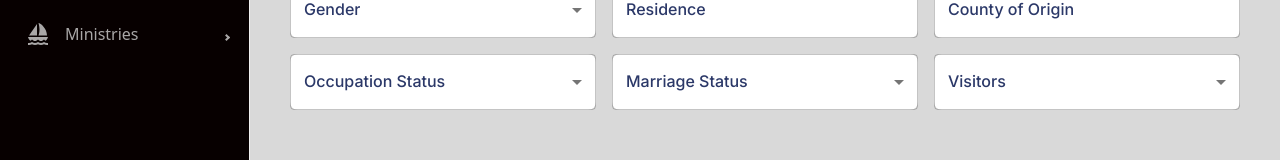
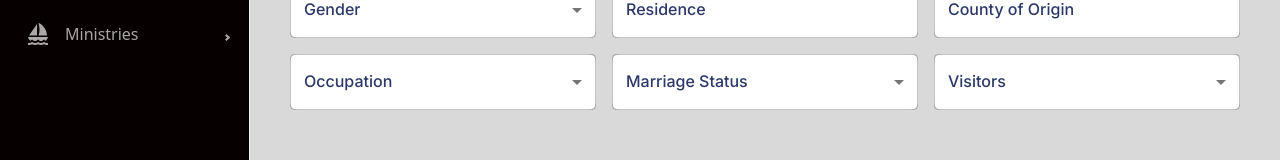
Before and after one commit to Tedmbg/statistics, a React (Vite) app in the folder ChurchBI/: page /addMember in a window 1280 px wide. Both pictures are taken after typing "Sample" into the empty fields and a click on the button "Add member". Shown: the part 466-626 px from the top of the page. Built offline with nearby package versions, Linux system fonts and the light colour scheme.

Commit message:
Add categories of occupation'

```diff
--- a/ChurchBI/src/pages/membership-management/addmember/AddMember.jsx
+++ b/ChurchBI/src/pages/membership-management/addmember/AddMember.jsx
@@ -90,14 +90,46 @@ function AddMemberForm({ initialData }) {
                   <TextField fullWidth label="County of Origin" variant="outlined" sx={{ borderRadius: '8px', backgroundColor: '#ffffff' }} />
                 </Grid>
                 <Grid item xs={12} md={4}>
-                  <FormControl fullWidth variant="outlined" sx={{ borderRadius: '8px', backgroundColor: '#ffffff' }}>
-                    <InputLabel>Occupation Status</InputLabel>
-                    <Select label="Occupation Status">
-                      <MenuItem value="Employed">Employed</MenuItem>
-                      <MenuItem value="Unemployed">Unemployed</MenuItem>
-                    </Select>
-                  </FormControl>
-                </Grid>
+  <FormControl fullWidth variant="outlined" sx={{ borderRadius: '8px', backgroundColor: '#ffffff' }}>
+    <InputLabel>Occupation</InputLabel>
+    <Select label="Occupation">
+      {/* General Status */}
+
+
+
+      {/* Engineering and Technical Fields */}
+      <MenuItem value="Engineering and Technical">Engineering and Technical</MenuItem>
+
+      {/* Medical and Healthcare */}
+      <MenuItem value="Medical and Healthcare">Medical and Healthcare</MenuItem>
+
+      {/* Education */}
+      <MenuItem value="Education">Education</MenuItem>
+
+      {/* Business and Management */}
+      <MenuItem value="Business and Management">Business and Management</MenuItem>
+
+      {/* Information Technology */}
+      <MenuItem value="Information Technology">Information Technology</MenuItem>
+
+      {/* Creative Arts */}
+      <MenuItem value="Creative Arts">Creative Arts</MenuItem>
+
+      {/* Trades and Crafts */}
+      <MenuItem value="Trades and Crafts">Trades and Crafts</MenuItem>
+
+      {/* Government and Law */}
+      <MenuItem value="Government and Law">Government and Law</MenuItem>
+
+      {/* Others */}
+      <MenuItem value="Student">Student</MenuItem>
+      <MenuItem value="Retired">Retired</MenuItem>
+      <MenuItem value="Unemployed">Unemployed</MenuItem>
+      <MenuItem value="Other">Other</MenuItem>
+    </Select>
+  </FormControl>
+</Grid>
+
                 <Grid item xs={12} md={4}>
                   <FormControl fullWidth variant="outlined" sx={{ borderRadius: '8px', backgroundColor: '#ffffff' }}>
                     <InputLabel>Marriage Status</InputLabel>
```
